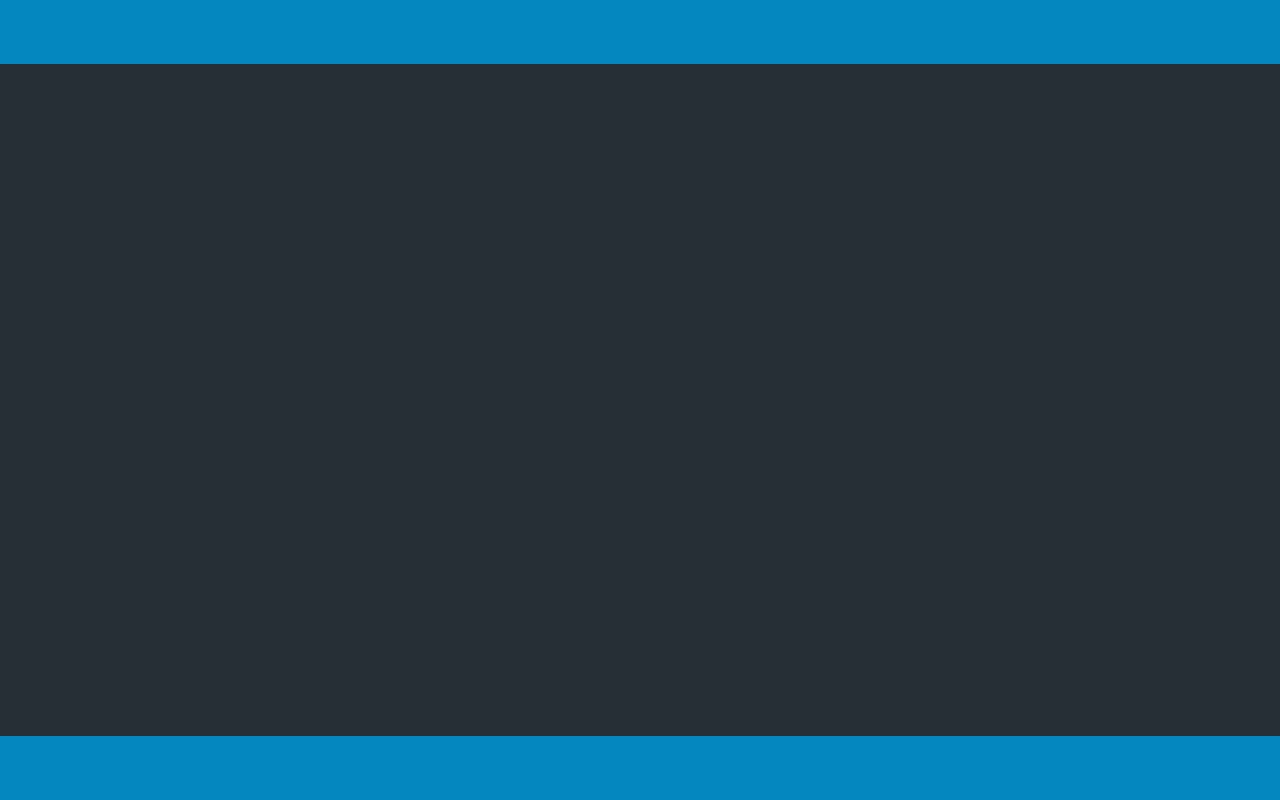
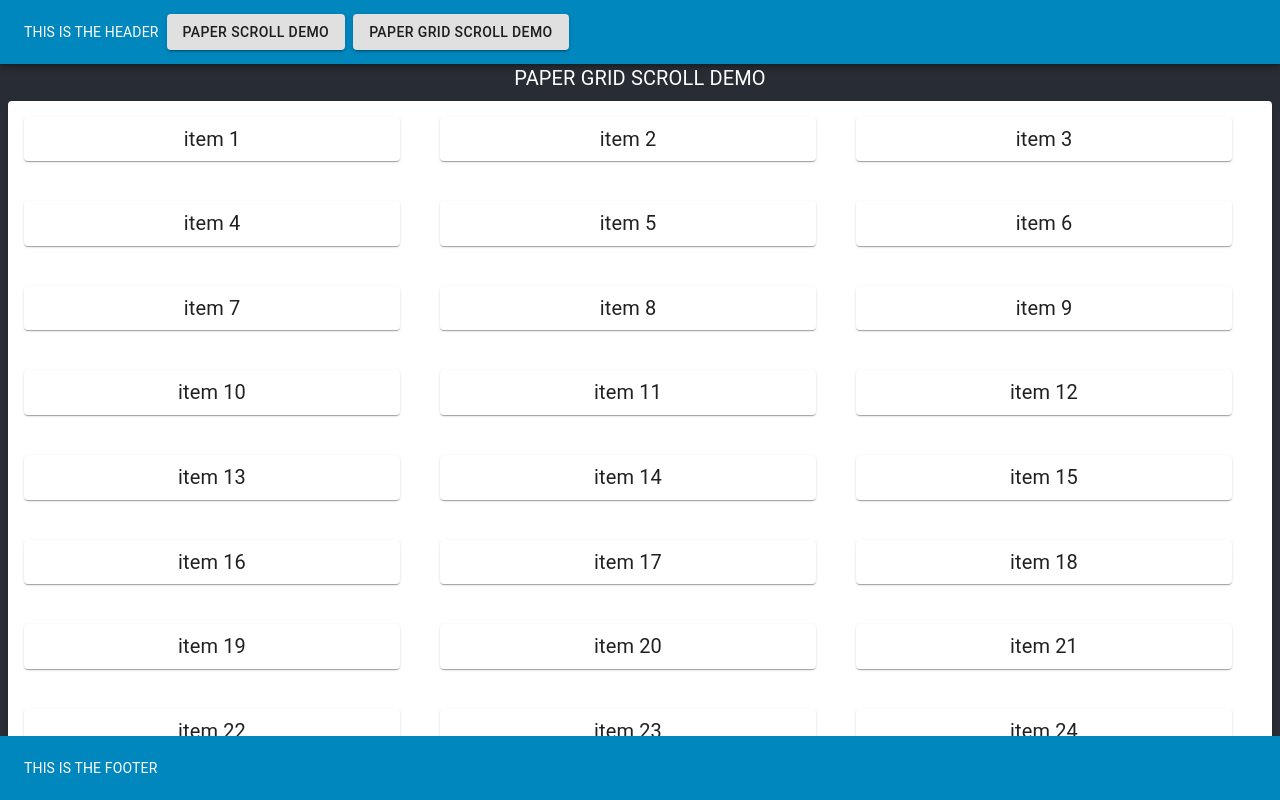
Before and after one commit to masaok/react-basic-layout-demo, a React (Create React App) app: page /paper-grid-scroll-demo in a window 1280 px wide. Built offline with nearby package versions, Linux system fonts and the light colour scheme.

Commit message:
Added Paper with Grid scrolling demo

```diff
--- a/package.json
+++ b/package.json
@@ -9,6 +9,7 @@
     "@testing-library/user-event": "^7.1.2",
     "react": "^16.12.0",
     "react-dom": "^16.12.0",
+    "react-helmet": "^6.0.0",
     "react-router-dom": "^5.1.2",
     "react-scripts": "3.3.0"
   },
--- a/src/App.js
+++ b/src/App.js
@@ -7,13 +7,14 @@ import { CssBaseline } from '@material-ui/core'
 import { ThemeProvider } from '@material-ui/styles'
 import { makeStyles, createMuiTheme } from '@material-ui/core/styles'
 
+import { Helmet } from 'react-helmet'
+
 import Header from './Header'
 import Home from './Home'
 import Footer from './Footer'
 
 import PaperScrollDemo from './components/PaperScrollDemo'
-
-// const contentViewportHeight = theme => 'calc(100vh - 64px - 64px)'
+import PaperGridScrollDemo from './components/PaperGridScrollDemo'
 
 // Override the default MUI theme:
 // https://material-ui.com/customization/default-theme/
@@ -56,25 +57,30 @@ const App = (props) => {
 
   return (
     <React.Fragment>
+      <Helmet>
+        <title>React Basic Layout Demo</title>
+      </Helmet>
       <ThemeProvider theme={theme}>
         <CssBaseline />
         <Router>
           <div className={classes.root}>
             <Switch>
-              <Route exact path="/" component={Header} />
-              <Route path="/paper-scroll-demo" component={Header} />
+              <Route path="/" component={Header} />
             </Switch>
 
             <main className={classes.content}>
               <Switch>
                 <Route exact path="/" component={Home} />
                 <Route path="/paper-scroll-demo" component={PaperScrollDemo} />
+                <Route
+                  path="/paper-grid-scroll-demo"
+                  component={PaperGridScrollDemo}
+                />
               </Switch>
             </main>
 
             <Switch>
-              <Route exact path="/" component={Footer} />
-              <Route path="/paper-scroll-demo" component={Footer} />
+              <Route path="/" component={Footer} />
             </Switch>
           </div>
         </Router>
--- a/src/Header.js
+++ b/src/Header.js
@@ -3,6 +3,7 @@ import React from 'react'
 import { makeStyles } from '@material-ui/core/styles'
 
 import AppBar from '@material-ui/core/AppBar'
+import Button from '@material-ui/core/Button'
 import Link from '@material-ui/core/Link'
 import Toolbar from '@material-ui/core/Toolbar'
 
@@ -18,6 +19,9 @@ const useStyles = makeStyles((theme) => ({
   link: {
     marginLeft: theme.spacing(1),
     color: 'white'
+  },
+  button: {
+    marginLeft: theme.spacing(1)
   }
 }))
 
@@ -28,9 +32,20 @@ const Header = (props) => {
     <AppBar className={classes.appBar}>
       <Toolbar>
         <div>THIS IS THE HEADER</div>
-        <Link className={classes.link} href="/paper-scroll-demo">
+        <Button
+          className={classes.button}
+          variant="contained"
+          href="/paper-scroll-demo"
+        >
           Paper Scroll Demo
-        </Link>
+        </Button>
+        <Button
+          className={classes.button}
+          variant="contained"
+          href="/paper-grid-scroll-demo"
+        >
+          Paper Grid Scroll Demo
+        </Button>
       </Toolbar>
     </AppBar>
   )
--- /dev/null
+++ b/src/components/PaperGridScrollDemo.js
@@ -0,0 +1,69 @@
+import React from 'react'
+
+import { makeStyles } from '@material-ui/core/styles'
+import Grid from '@material-ui/core/Grid'
+import Paper from '@material-ui/core/Paper'
+
+// import logo from './logo.svg'
+
+const useStyles = makeStyles((theme) => ({
+  root: {
+    display: 'flex',
+    flexDirection: 'column',
+    color: theme.palette.common.white,
+    backgroundColor: theme.palette.primary.dark,
+    textAlign: 'center',
+    fontSize: 20,
+    alignItems: 'center'
+  },
+  appBar: {
+    top: 0
+  },
+  paper: {
+    margin: theme.spacing(1),
+    padding: theme.spacing(1)
+  }
+}))
+
+const rows = []
+for (var i = 1; i <= 50; i++) {
+  rows.push(<div>test vertical scroll {i}</div>)
+}
+
+const FormRow = () => {
+  const classes = useStyles()
+  const rows = []
+  for (var i = 1; i <= 50; i++) {
+    rows.push(
+      <Grid item xs={4}>
+        <Paper className={classes.paper}>item {i}</Paper>
+      </Grid>
+    )
+  }
+  return <React.Fragment>{rows}</React.Fragment>
+}
+
+const PaperGridScrollDemo = (props) => {
+  const classes = useStyles(props)
+
+  return (
+    <div className={classes.root}>
+      PAPER GRID SCROLL DEMO
+      <Paper className={classes.paper}>
+        <Grid container spacing={1}>
+          <Grid container item xs={12} spacing={3}>
+            <FormRow />
+          </Grid>
+          <Grid container item xs={12} spacing={3}>
+            <FormRow />
+          </Grid>
+          <Grid container item xs={12} spacing={3}>
+            <FormRow />
+          </Grid>
+        </Grid>
+      </Paper>
+    </div>
+  )
+}
+
+export default PaperGridScrollDemo
```
Also changed, not shown: 1 other file (tests, documents, lock files or other folders).
